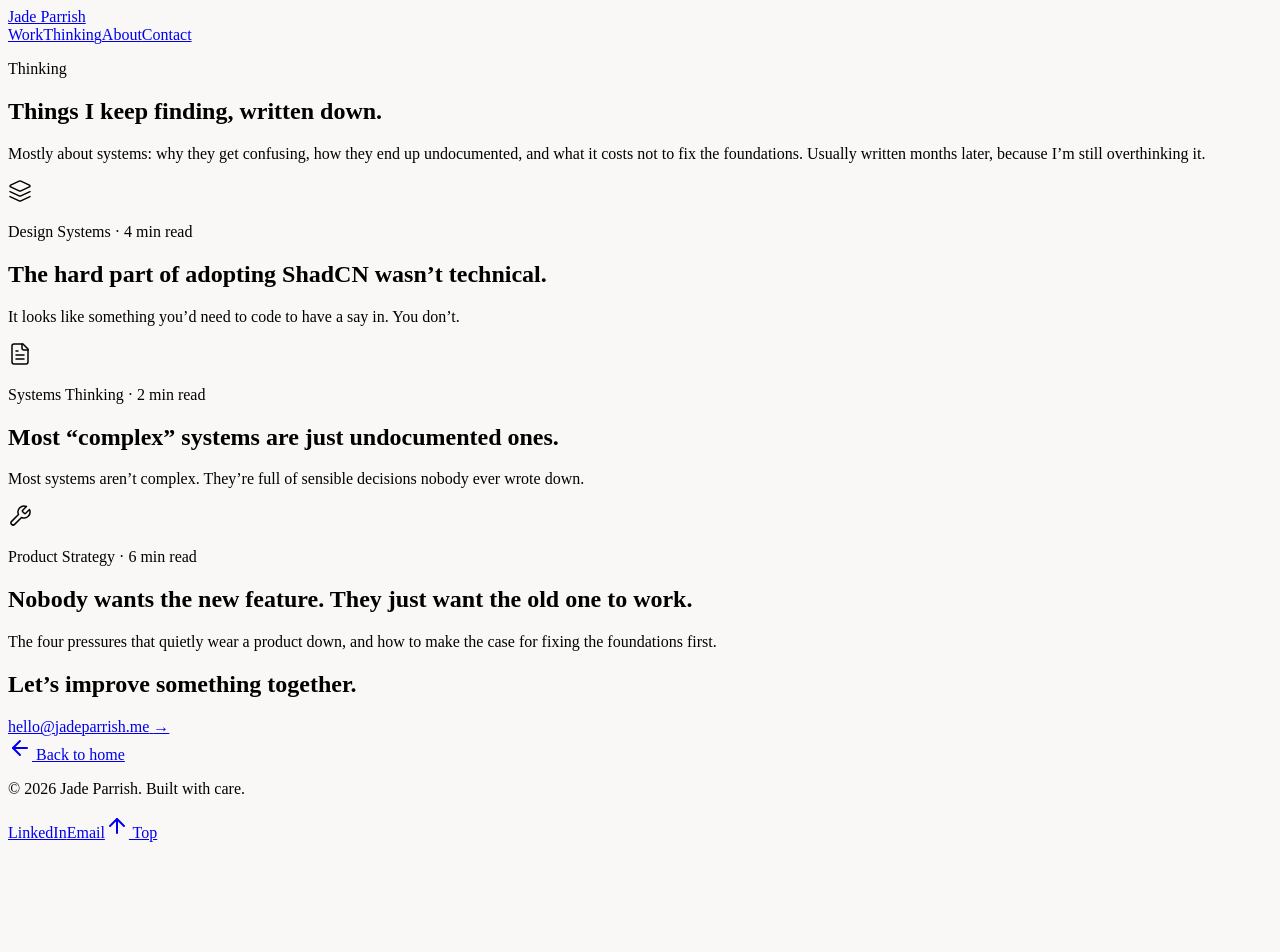
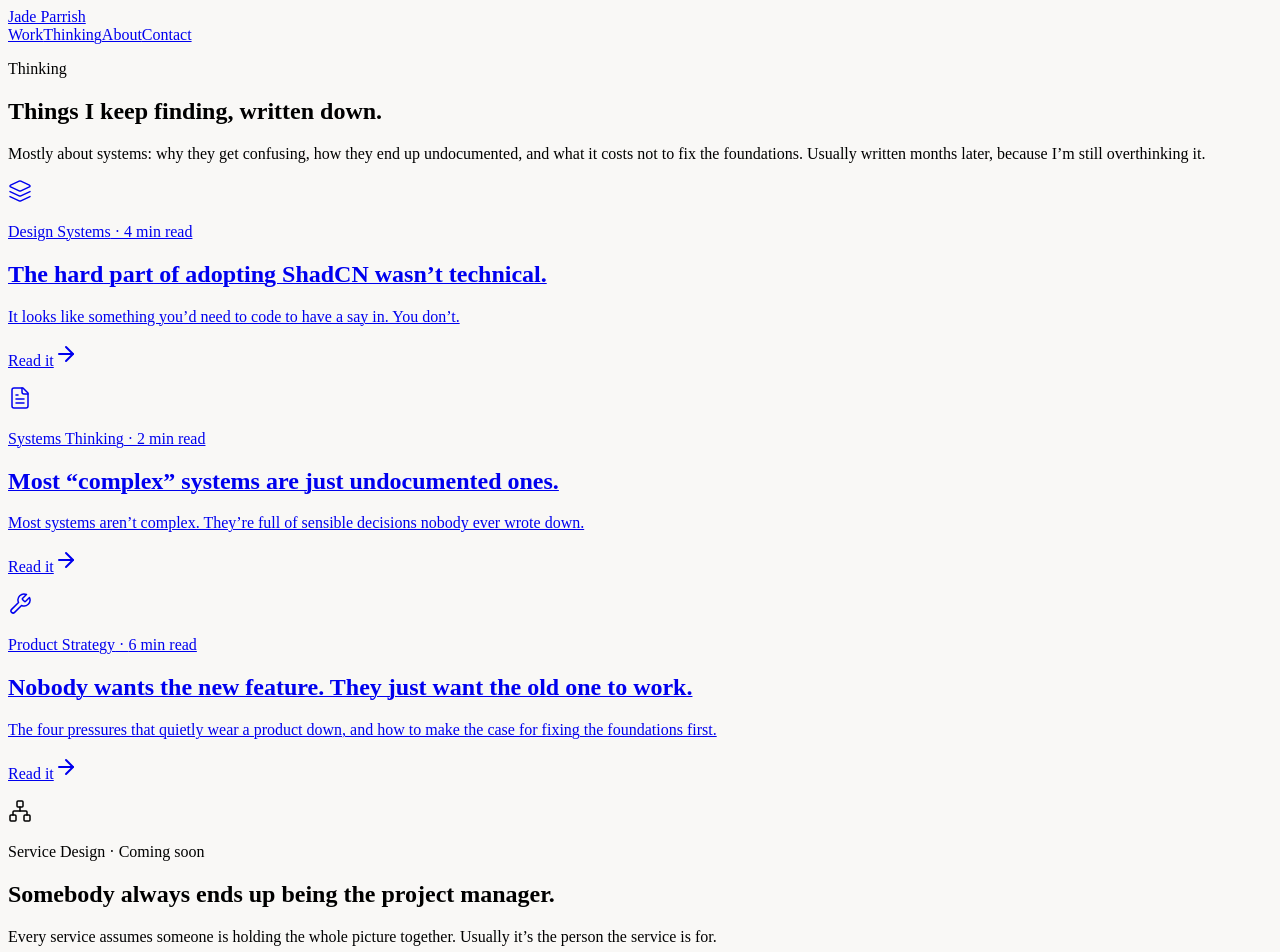
Before and after one commit to jadeparrish/portfolio, a Next.js app: page /thinking in a window 1280 px wide. Shown: the top 952 px of the page. Before the commit the page ends 850 px from the top, so only its background shows below. Built offline with nearby package versions, Linux system fonts and the light colour scheme.

Commit message:
Add Network icon and update thinkingList entries

```diff
--- a/app/caseStudiesData.js
+++ b/app/caseStudiesData.js
@@ -1,5 +1,5 @@
 import Link from 'next/link';
-import { ArrowLeft, ArrowRight, ArrowUp, Layers, FileText, Wrench } from 'lucide-react';
+import { ArrowLeft, ArrowRight, ArrowUp, Layers, FileText, Wrench, Network } from 'lucide-react';
 
 export const caseStudiesList = [
   {
@@ -122,7 +122,9 @@ export const caseStudiesList = [
 ];
 
 /* The thinking pieces, in the same order as the homepage. Adding a new
-   piece here puts it into every article's "Read next" automatically. */
+   piece here puts it into every article's "Read next" automatically.
+   hasPage: false renders it as Coming soon and keeps it out of Read next,
+   so nothing ever links to a page that isn't there. */
 export const thinkingList = [
   {
     slug: 'shadcn',
@@ -132,6 +134,7 @@ export const thinkingList = [
     title: 'The hard part of adopting ShadCN wasn\u2019t technical.',
     description:
       'It looks like something you\u2019d need to code to have a say in. You don\u2019t.',
+    hasPage: true,
   },
   {
     slug: 'undocumented',
@@ -141,6 +144,7 @@ export const thinkingList = [
     title: 'Most \u201Ccomplex\u201D systems are just undocumented ones.',
     description:
       'Most systems aren\u2019t complex. They\u2019re full of sensible decisions nobody ever wrote down.',
+    hasPage: true,
   },
   {
     slug: 'legacy',
@@ -150,6 +154,17 @@ export const thinkingList = [
     title: 'Nobody wants the new feature. They just want the old one to work.',
     description:
       'The four pressures that quietly wear a product down, and how to make the case for fixing the foundations first.',
+    hasPage: true,
+  },
+  {
+    slug: 'project-manager',
+    icon: Network,
+    kicker: 'Service Design',
+    readTime: 'Coming soon',
+    title: 'Somebody always ends up being the project manager.',
+    description:
+      'Every service assumes someone is holding the whole picture together. Usually it\u2019s the person the service is for.',
+    hasPage: false,
   },
 ];
 
@@ -247,10 +262,12 @@ function ArticleNavCard({ article }) {
 }
 
 export function ArticleNav({ currentSlug }) {
-  const i = thinkingList.findIndex((a) => a.slug === currentSlug);
+  /* Only pieces that exist, so Read next can never point at a 404. */
+  const published = thinkingList.filter((a) => a.hasPage);
+  const i = published.findIndex((a) => a.slug === currentSlug);
   if (i === -1) return null;
 
-  const others = [...thinkingList.slice(i + 1), ...thinkingList.slice(0, i)].slice(0, 2);
+  const others = [...published.slice(i + 1), ...published.slice(0, i)].slice(0, 2);
   if (others.length === 0) return null;
 
   const [left, right] = others;
```
